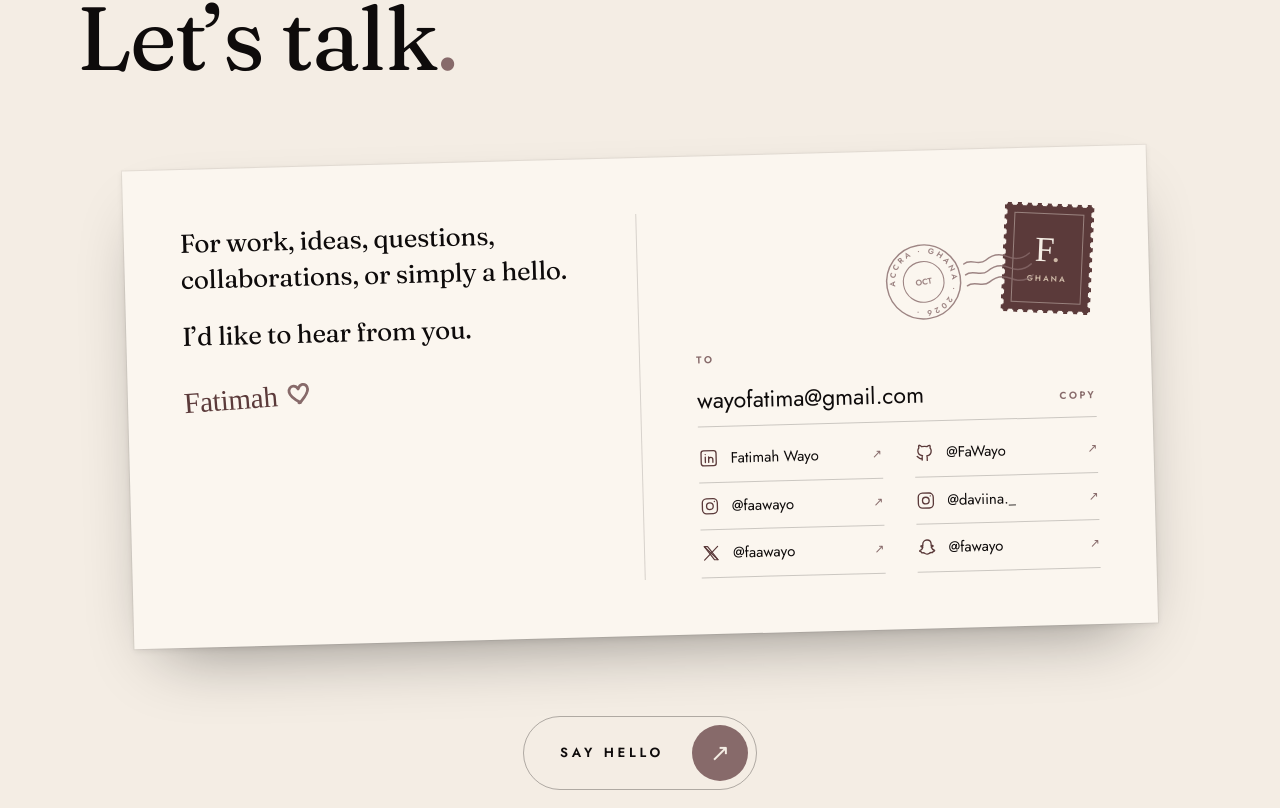
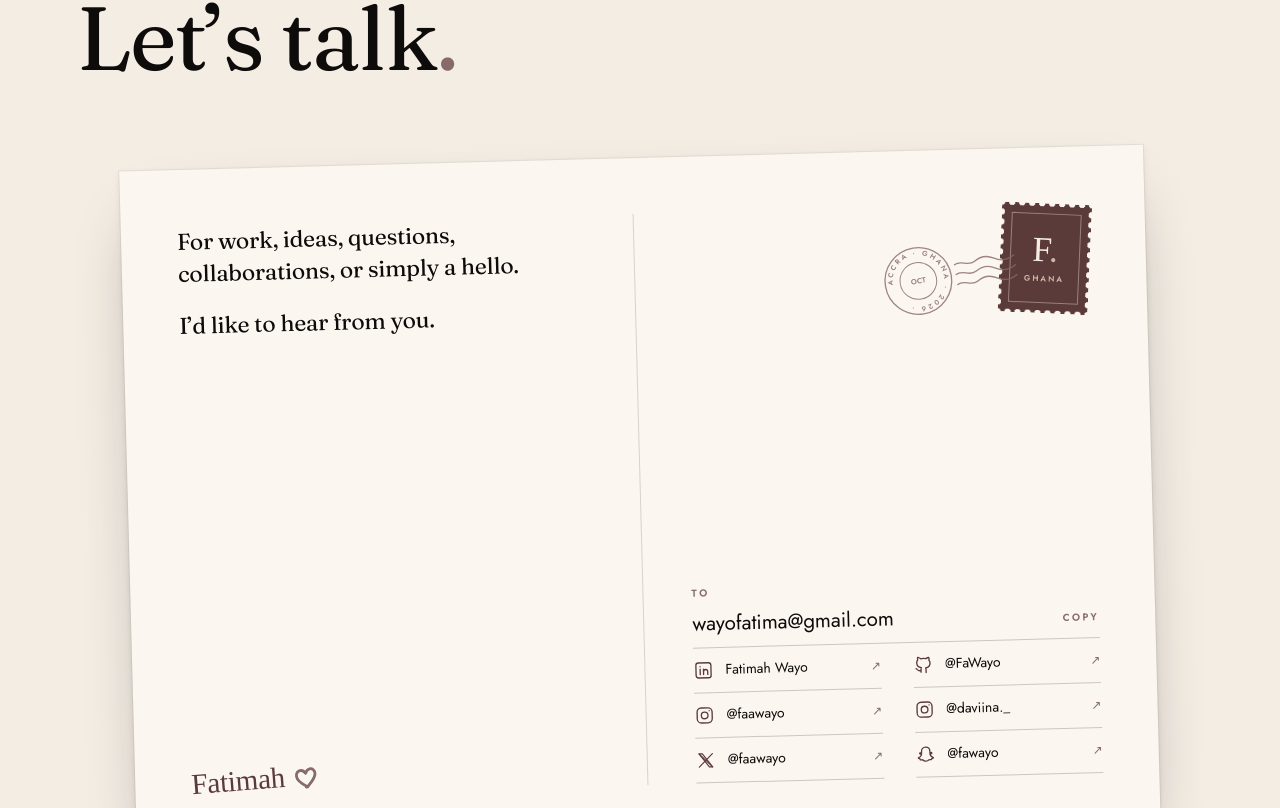
Before and after one commit to FaWayo/Portfolio, a React app: page / in a window 1280 px wide. Shown: the part 8936-9744 px from the top of the page. Built offline with nearby package versions, Linux system fonts and the light colour scheme; a web font is replaced by a local one.

Commit message:
Give the postcard a 3:2 shape and line up its halves

```diff
--- a/context/decision-log.md
+++ b/context/decision-log.md
@@ -1782,6 +1782,17 @@ ruled address line with a small wine line icon and the handle in Fraunces italic
 (matching the email line), two columns from `sm`. The handwriting stays for the
 note only.
 
+**Amended 2026-10-07:** arrangement. From `md` the card is a true 3:2 postcard
+(`md:aspect-[3/2]`, `md:p-12 lg:p-14`) split by a full-height hairline. Both
+halves run top to bottom: the note on top left and the signature at the foot;
+the stamp and postmark pinned top right in one fixed box (postmark over the
+stamp's left edge), the address flush to the foot. The signature's bottom and
+the last address rule share the card's bottom line. Address: the email on one
+ruled `h-12` line with "copy" on its baseline; socials in two columns
+(`gap-x-8`), every row a fixed `h-11` with a 20px icon box, truncated handle and
+the ↗ pushed right so the arrows make a straight column. Phones: no ratio; note,
+signature, hairline, stamp right-aligned, then the address in one column.
+
 ---
 
 ## 66. Section openers in her hand — 2026-10-07
--- a/src/rooms/Talk.tsx
+++ b/src/rooms/Talk.tsx
@@ -61,68 +61,79 @@ export function Talk() {
                 </h2>
             </Reveal>
 
-            {/* The postcard. */}
+            {/* The postcard. On desktop a true 3:2 card split by a full-height
+                hairline; both halves run top to bottom, so the signature and the
+                last address rule share the card's bottom line. */}
             <Reveal className="mt-14 flex justify-center lg:mt-20">
                 <article
                     aria-label="A postcard from Fatimah"
-                    className="relative w-full max-w-5xl -rotate-[1.5deg] bg-[#FBF6EF] p-6 text-noir shadow-[0_30px_70px_-30px_rgb(0_0_0/0.45),0_2px_6px_rgb(0_0_0/0.08)] ring-1 ring-black/5 transition-[rotate,translate] duration-500 ease-out motion-safe:hover:-translate-y-1 motion-safe:hover:rotate-0 sm:p-10 lg:p-14"
+                    className="relative w-full max-w-5xl -rotate-[1.5deg] bg-[#FBF6EF] p-6 text-noir shadow-[0_30px_70px_-30px_rgb(0_0_0/0.45),0_2px_6px_rgb(0_0_0/0.08)] ring-1 ring-black/5 transition-[rotate,translate] duration-500 ease-out motion-safe:hover:-translate-y-1 motion-safe:hover:rotate-0 sm:p-10 md:flex md:aspect-[3/2] md:flex-col md:p-12 lg:p-14"
                 >
-                    <div className="grid grid-cols-1 gap-y-10 md:grid-cols-2">
-                        {/* Left: the note, set in Fraunces like a printed letter; only
-                            the signature is in her hand. */}
-                        <div className="flex flex-col font-display text-[length:clamp(1.3rem,0.9rem+0.9vw,1.95rem)] leading-[1.4] tracking-[-0.01em] md:pr-10 lg:pr-14">
+                    <div className="grid grid-cols-1 md:flex-1 md:grid-cols-2">
+                        {/* Left: the note, set in Fraunces like a printed letter, on
+                            top; her signature, the only thing in her hand, at the foot. */}
+                        <div className="flex flex-col justify-between gap-y-8 pb-10 font-display text-[length:clamp(1.25rem,0.95rem+0.6vw,1.75rem)] leading-[1.4] tracking-[-0.01em] md:pb-0 md:pr-12">
+                            <div className="max-w-[18em]">
                                 <p>For work, ideas, questions, collaborations, or simply a hello.</p>
                                 <p className="mt-5">I&rsquo;d like to hear from you.</p>
-                            <p className="mt-8 flex items-center gap-2 font-hand text-[length:clamp(1.5rem,1.1rem+0.9vw,2.1rem)] leading-none text-wine">
+                            </div>
+                            <p className="flex items-end gap-2 font-hand text-[length:clamp(1.5rem,1.1rem+0.9vw,2.1rem)] leading-none text-wine">
                                 <span className="-rotate-[3deg]">Fatimah</span>
-                                <Heart size={26} strokeWidth={2.6} className="-rotate-[8deg] translate-y-[-0.15em]" />
+                                <Heart size={26} strokeWidth={2.6} className="-rotate-[8deg] -translate-y-[0.1em]" />
                             </p>
                         </div>
 
-                        {/* Right: stamp, postmark, address. */}
-                        <div className="relative border-t border-noir/15 pt-8 md:border-l md:border-t-0 md:pl-10 md:pt-0 lg:pl-14">
-                            <div className="flex items-start justify-end">
+                        {/* Right: stamp and postmark pinned to the corner, the address
+                            flush to the foot. */}
+                        <div className="flex flex-col justify-between gap-y-8 border-t border-noir/15 pt-8 md:border-l md:border-t-0 md:pl-12 md:pt-0">
+                            {/* One fixed box so neither the stamp nor the postmark shifts. */}
+                            <div className="relative ml-auto h-[120px] w-[230px] shrink-0">
+                                <span className="absolute right-0 top-0">
+                                    <Stamp />
+                                </span>
+                                <span className="absolute right-[64px] top-7 z-10">
                                     <Postmark />
-                                <Stamp />
+                                </span>
                             </div>
 
-                            <p className="mt-6 font-sans text-[10px] font-semibold uppercase tracking-[0.3em] text-mauve">to</p>
-                            <ul className="mt-1">
-                                <li className="flex flex-wrap items-baseline justify-between gap-x-4 border-b border-noir/20 pb-2 pt-3">
+                            <div>
+                                <p className="font-sans text-[10px] font-semibold uppercase tracking-[0.3em] text-mauve">to</p>
+                                <div className="flex h-12 justify-between gap-x-4 border-b [align-items:last_baseline] border-noir/20 pb-2">
                                     <a
                                         href={`mailto:${EMAIL}`}
-                                        className="break-all font-sans text-[length:clamp(1.1rem,0.8rem+0.8vw,1.6rem)] text-noir transition-colors hover:text-wine sm:break-normal"
+                                        className="min-w-0 truncate font-sans text-[length:clamp(1.05rem,0.8rem+0.6vw,1.45rem)] leading-normal text-noir transition-colors hover:text-wine"
                                     >
                                         {EMAIL}
                                     </a>
                                     <button
                                         type="button"
                                         onClick={copy}
-                                        className="font-sans text-[10px] font-semibold uppercase tracking-[0.24em] text-mauve transition-colors hover:text-noir"
+                                        className="shrink-0 font-sans text-[10px] font-semibold uppercase leading-none tracking-[0.24em] text-mauve transition-colors hover:text-noir"
                                     >
                                         <span aria-live="polite">{copied ? 'copied' : 'copy'}</span>
                                     </button>
-                                </li>
-                            </ul>
+                                </div>
 
-                            {/* Elsewhere: an ink icon and the handle in clean Jost on each
-                                ruled line, two columns from `sm`. The handwriting is kept
-                                for the note. */}
-                            <ul aria-label="Elsewhere" className="mt-2 grid grid-cols-1 gap-x-8 sm:grid-cols-2">
+                                {/* Elsewhere: an ink icon and the handle in clean Jost on
+                                    each ruled line, two columns from `md`. Every row is the
+                                    same height and the arrows make a straight column. */}
+                                <ul aria-label="Elsewhere" className="grid grid-cols-1 gap-x-8 md:grid-cols-2">
                                     {ELSEWHERE.map((link) => (
-                                    <li key={link.href} className="border-b border-noir/20">
+                                        <li key={link.href} className="min-w-0 border-b border-noir/20">
                                             <a
                                                 href={link.href}
                                                 target="_blank"
                                                 rel="noreferrer noopener"
                                                 aria-label={`${link.name}: ${link.handle}`}
-                                            className="group flex items-center gap-3 py-3 font-sans text-[length:clamp(15px,0.35rem+0.45vw,18px)] text-noir transition-colors hover:text-wine"
+                                                className="group flex h-11 items-center gap-3 font-sans text-[length:clamp(14px,0.3rem+0.45vw,17px)] text-noir transition-colors hover:text-wine"
                                             >
+                                                <span className="flex size-5 shrink-0 items-center justify-center">
                                                     <SocialIcon network={link.network} />
-                                            <span className="truncate">{link.handle}</span>
+                                                </span>
+                                                <span className="min-w-0 truncate">{link.handle}</span>
                                                 <span
                                                     aria-hidden="true"
-                                                className="ml-auto font-sans text-xs text-mauve transition-transform duration-300 group-hover:-translate-y-0.5 group-hover:translate-x-0.5"
+                                                    className="ml-auto shrink-0 font-sans text-xs text-mauve transition-transform duration-300 group-hover:-translate-y-0.5 group-hover:translate-x-0.5"
                                                 >
                                                     ↗
                                                 </span>
@@ -130,6 +141,7 @@ export function Talk() {
                                         </li>
                                     ))}
                                 </ul>
+                            </div>
                         </div>
                     </div>
                 </article>
@@ -233,7 +245,7 @@ function Postmark() {
         <svg
             aria-hidden="true"
             viewBox="0 0 180 100"
-            className="relative z-10 -mr-10 mt-6 h-auto w-[clamp(120px,13vw,170px)] -rotate-[8deg] text-mauve opacity-80"
+            className="block h-auto w-[150px] -rotate-[8deg] text-mauve opacity-80"
             fill="none"
         >
             <defs>
```
Lines whose indentation alone changed are shown as unchanged.
